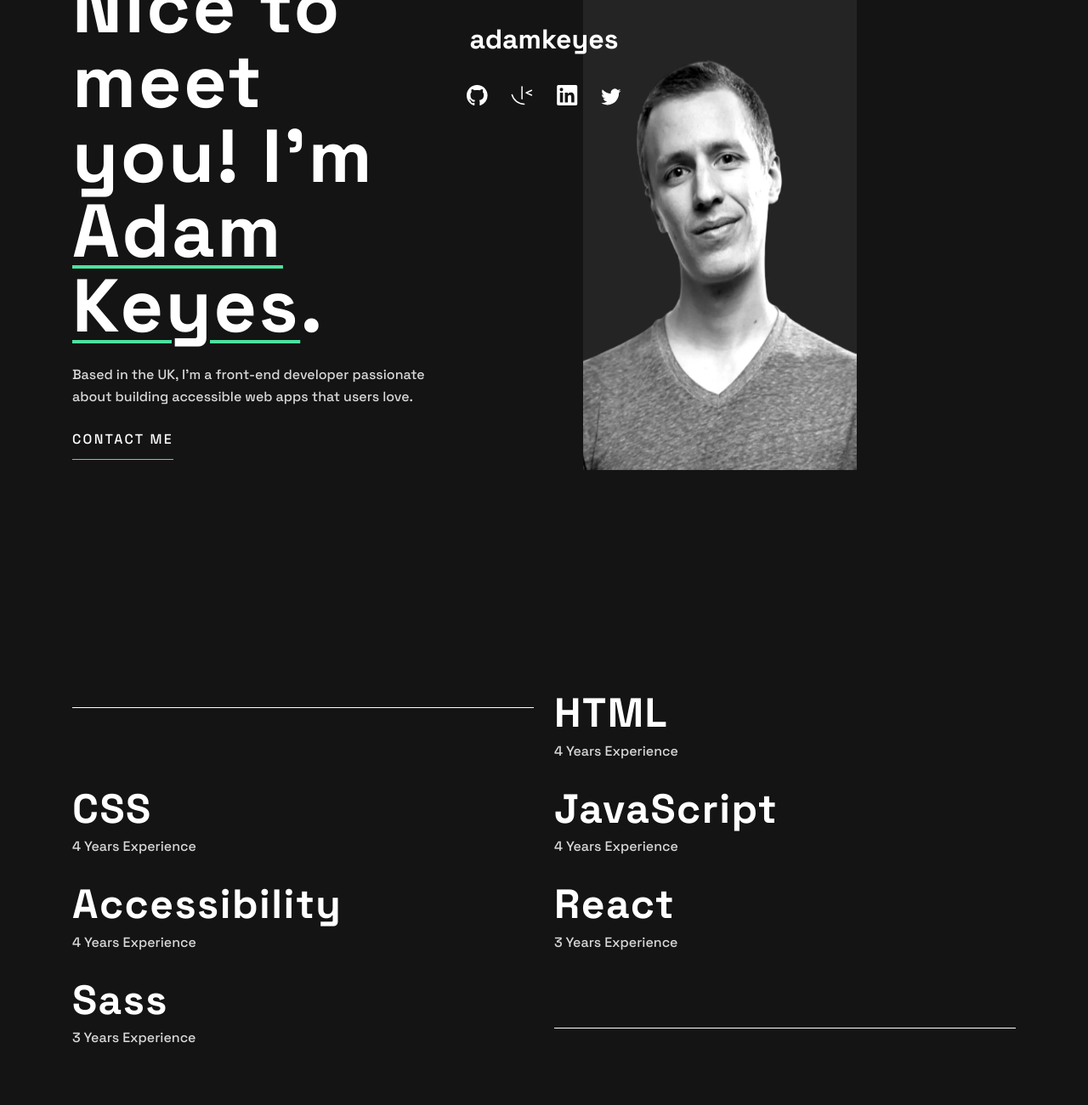
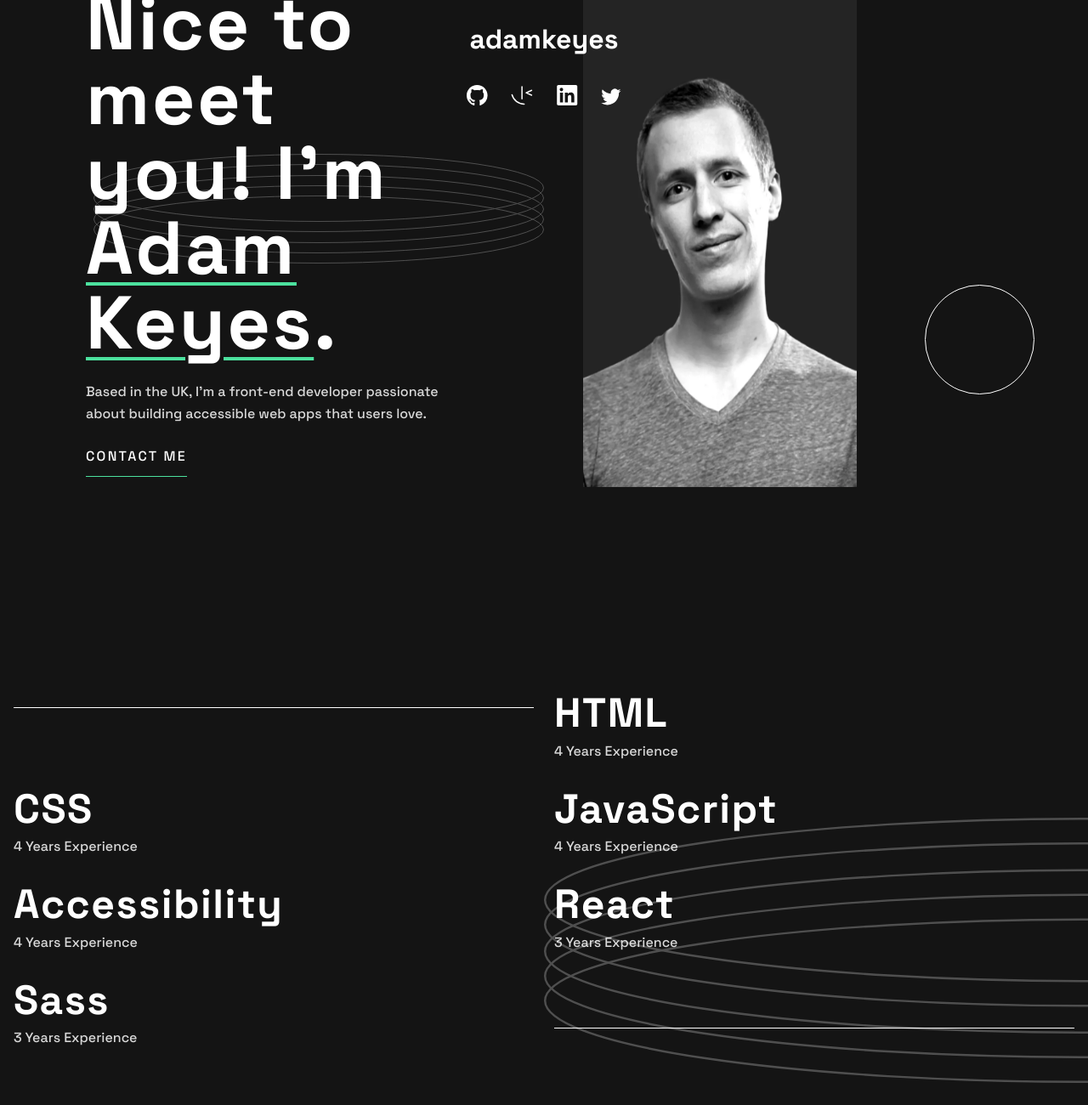
Before and after one commit to rule-kells/single-page-developer-portfolio-main, a website built with Vite: page index.html in a window 1280 px wide. Shown: the top 1300 px of the page at 85% size. Built offline with nearby package versions, Linux system fonts and the light colour scheme; a web font is replaced by a local one.

Commit message:
modified index and updating styles to reflect the design.

```diff
--- a/index.html
+++ b/index.html
@@ -10,9 +10,10 @@
   <link rel="preconnect" href="https://fonts.googleapis.com">
   <link rel="preconnect" href="https://fonts.gstatic.com" crossorigin>
   <link href="https://fonts.googleapis.com/css2?family=Space+Grotesk:wght@500;700&display=swap" rel="stylesheet">
+
+  <link rel="stylesheet" href="https://use.typekit.net/tpo4sqg.css">
+  <link rel="stylesheet" href="/styles/main.scss" />
   <title>Frontend Mentor | Single-page developer portfolio</title>
-  <link rel="stylesheet" href="https://use.typekit.net/qmz4zwc.css">
-  <link rel="stylesheet" href="/styles/main.scss" />
 </head>
 
 <body>
@@ -66,6 +67,10 @@
           <img class="img" src="./assets/images/image-profile-mobile.webp" alt=""
             srcset="./assets/images/image-profile-mobile.webp">
         </picture>
+
+        <img class="hero__bg--pattern-rings" src="./assets/images/pattern-rings.svg" width="530" height="129" alt="">
+        <img class="hero__bg--pattern-circle" src="./assets/images/pattern-circle.svg" width="129" height="129" alt="">
+
         <section class="hero__content">
           <h1 class="fs-heading-xl clr-theme-light">Nice to meet you! I'm <span data-decoration="true">Adam
               Keyes</span>.
--- a/styles/base/_general.scss
+++ b/styles/base/_general.scss
@@ -27,9 +27,9 @@ header {
 .hero {
   display: block;
   text-align: center;
-  position: relative;
+
   z-index: 1;
-  transform: translateY(pxToRem(-120px));
+  transform: translateY(pxToRem(-100px));
   // overflow-y: visible;
   // overflow-x: hidden;
 
@@ -37,7 +37,22 @@ header {
     text-align: left;
   }
 
+
+  .hero__bg--pattern-rings {
+    position: absolute;
+    top: 100px;
+    right: 50%;
+  }
+
+  .hero__bg--pattern-circle {
+    top: 254px;
+    left: 85%;
+    position: absolute;
+  }
+
+
   &__content {
+    position: relative;
     max-width: 445px;
     z-index: 2;
 
@@ -113,6 +128,17 @@ header {
   text-align: center;
   overflow-x: hidden;
 
+  &::before {
+    content: "";
+    inset: 0;
+    position: absolute;
+    background-image: url("/assets/images/pattern-rings.svg");
+    background-repeat: no-repeat;
+    background-size: contain;
+    background-position: right bottom;
+    transform: translate(50%, 0);
+    z-index: 0;
+  }
 
   &+.skills {
     margin-top: 24px;
@@ -215,6 +241,21 @@ header {
   background-color: clr(neutral, 800);
   isolation: isolate;
 
+  &__bg {
+    position: relative;
+
+    &::before {
+      content: "";
+      inset: 0;
+      position: absolute;
+      background-image: url("/assets/images/pattern-rings.svg");
+      background-repeat: no-repeat;
+      background-size: contain;
+      background-position: left bottom;
+      transform: translate(-50%, 6%);
+      z-index: 0;
+    }
+  }
 
   // form content
   &__content {
--- a/styles/utilities/_components.scss
+++ b/styles/utilities/_components.scss
@@ -4,7 +4,8 @@
   --max-width: #{pxToRem($container-max-width)};
   --padding: #{$padding-mod} * 2;
 
-  width: min(100% - var(--padding), var(--max-width));
+  width: min(100, var(--max-width));
+  padding-inline: 1rem;
   margin-inline: auto;
 }
 
@@ -23,7 +24,9 @@
 .container[data-type="hero"] {
   --max-width: #{pxToRem(735px)};
 
-  width: min(100% - var(--padding), var(--max-width));
+  width: min(100%, var(--max-width));
+  padding-inline: 1rem;
+  // padding-inline: var(--padding);
   margin-inline: auto;
 
   @include mq(desktop) {
@@ -31,7 +34,7 @@
   }
 }
 
-.flow > * + * {
+.flow>*+* {
   margin-top: var(--gap, 1rem);
 }
 
@@ -70,7 +73,7 @@
   display: grid;
   gap: var(--grid-gap, $grid-gap);
 
-  & > * {
+  &>* {
     max-width: pxToRem(500px);
     margin-inline: auto;
   }
@@ -84,12 +87,12 @@
 .d-grid-2-col {
   display: grid;
   justify-content: center;
-  grid-template-rows: 383px 244px;
-  grid-template-columns: 343px;
+  grid-template-rows: pxToRem(383px) pxToRem(244px);
+  grid-template-columns: pxToRem(343px);
   align-items: center;
 
   @include mq(tablet) {
-    grid-template-columns: 413.56px 30.88px 290.56px;
+    grid-template-columns: pxToRem(413.56px) pxToRem(30.88px) pxToRem(290.56px);
     justify-content: space-between;
   }
 }
@@ -97,18 +100,14 @@
 .grid-auto-fit {
   display: grid;
   gap: var(--grid-gap, $grid-gap);
-  grid-template-columns: repeat(
-    auto-fit,
-    minmax(min(pxToRem(342px), 100%), 1fr)
-  );
+  grid-template-columns: repeat(auto-fit,
+      minmax(min(pxToRem(342px), 100%), 1fr));
 
   align-items: center;
 
   @include mq(desktop) {
-    grid-template-columns: repeat(
-      auto-fit,
-      minmax(min(pxToRem(540px), 100%), 1fr)
-    );
+    grid-template-columns: repeat(auto-fit,
+        minmax(min(pxToRem(540px), 100%), 1fr));
   }
 }
 
@@ -139,7 +138,7 @@
   color: clr(neutral, 900);
   text-transform: uppercase;
 
-  & + p {
+  &+p {
     margin-top: 0;
   }
 }
```
Also changed, not shown: styles/abstracts/_typography.scss (+10 -3 lines).
